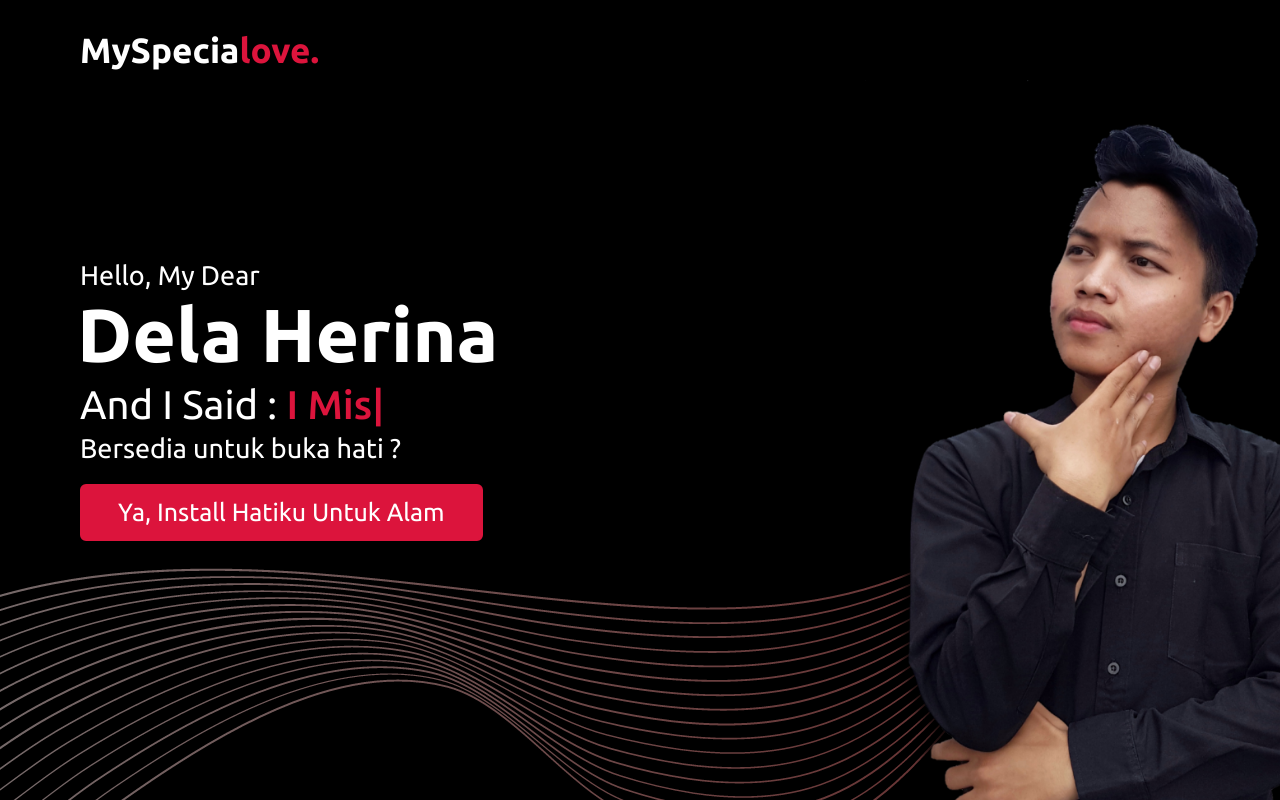
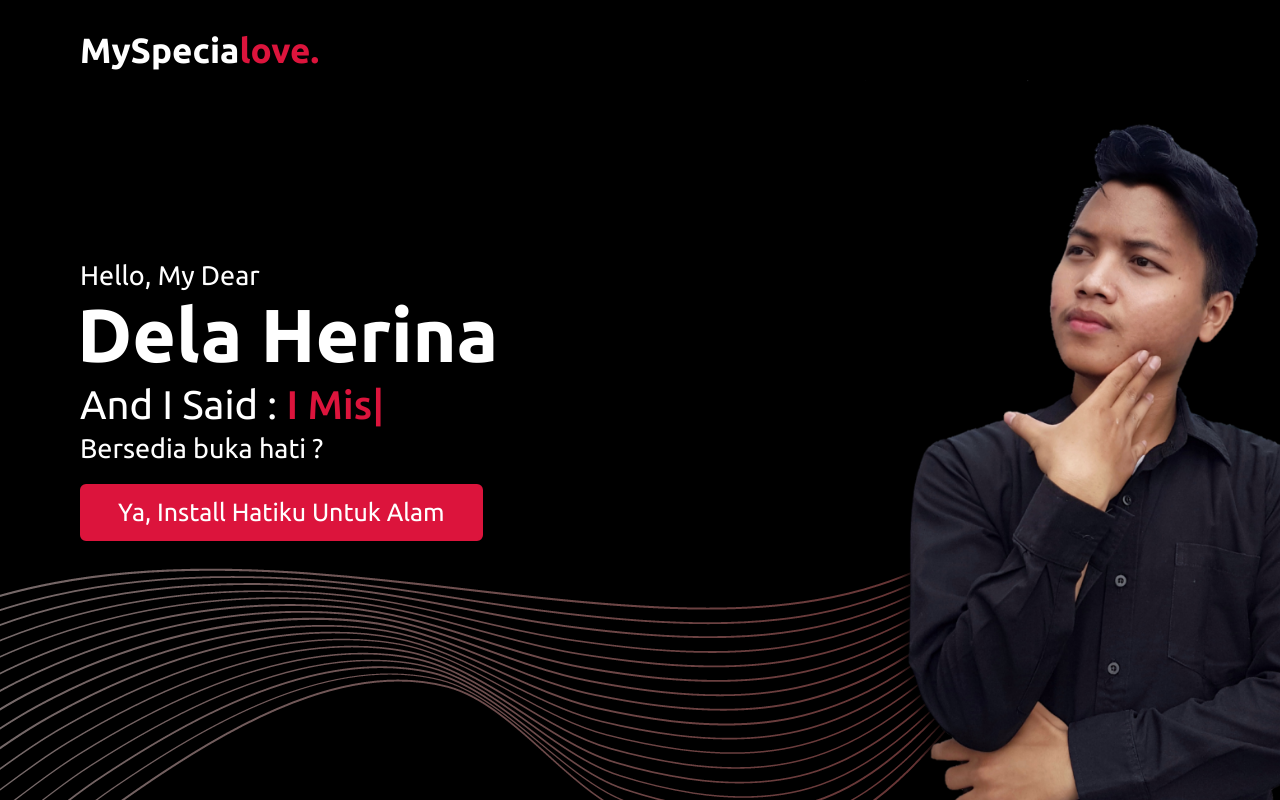
Before and after one commit to alamwahyu/myspecialweb.github.io, a plain HTML site: page index.html in a window 1280 px wide. Drawn offline with nearby package versions, Linux system fonts and the light colour scheme.

Commit message:
Update index.html

```diff
--- a/index.html
+++ b/index.html
@@ -35,7 +35,7 @@
                 <div class="text-1">Hello, My Dear</div>
                 <div class="text-2">Dela Herina</div>
                 <div class="text-3">And I Said :  <span class="typing"></span></div>
-                <div class="text-1">Bersedia untuk buka hati ?</div>
+                <div class="text-1">Bersedia buka hati ?</div>
                 <a download="myLove.pdf" href="document/myLove.pdf" >Ya, Install Hatiku Untuk Alam</a>
             </div>
         </div>
```
